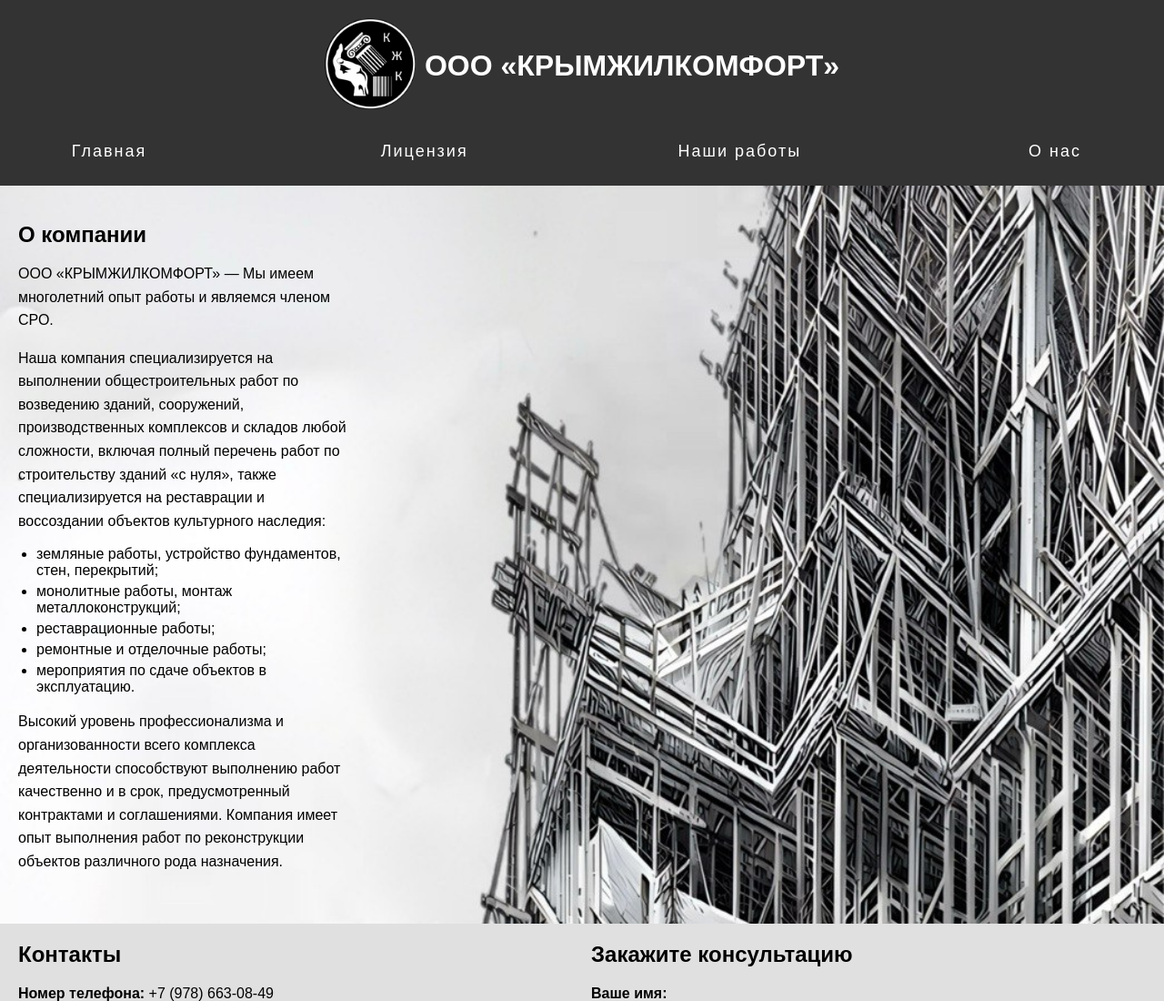
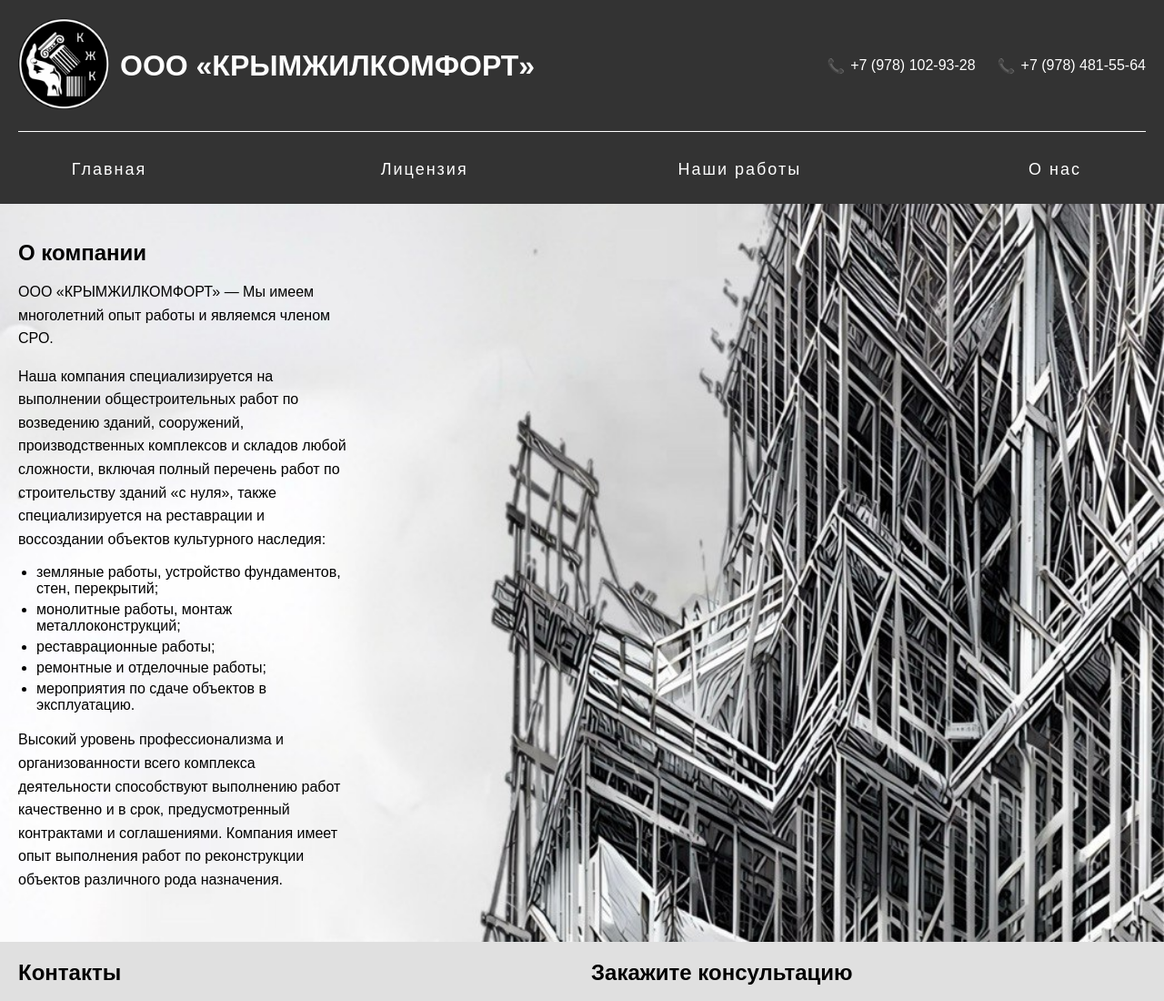
Before and after one commit to Red0ak97/crimealivcomfor, a React app: page / in a window 1280 px wide. Shown: the top 1100 px of the page at 91% size. Built offline with nearby package versions, Linux system fonts and the light colour scheme.

Commit message:
Визуальные изменения Header

```diff
--- a/src/components/header/Header.js
+++ b/src/components/header/Header.js
@@ -7,11 +7,23 @@ const Header = () => {
     <header className="header">
       <div className="header-content">
         <div className="header-logo-container">
-          <img src="/favicon.ico" alt="Логотип" className="header-logo" />{' '}
-          {/* Добавляем иконку */}
+          <img src="/favicon.ico" alt="Логотип" className="header-logo" />
         </div>
-        <h1>ООО «КРЫМЖИЛКОМФОРТ»</h1>
-        <p></p>
+
+        <div className="header-info">
+          <h1>ООО «КРЫМЖИЛКОМФОРТ»</h1>
+        </div>
+
+        <div className="header-phones">
+          <a href="tel:+79781029328">
+            <span className="phone-icon">📞</span>
+            +7 (978) 102-93-28
+          </a>
+          <a href="tel:+79784815564">
+            <span className="phone-icon">📞</span>
+            +7 (978) 481-55-64
+          </a>
+        </div>
       </div>
       <nav className="header-nav">
         <ul>
--- a/src/components/header/Header.scss
+++ b/src/components/header/Header.scss
@@ -1,47 +1,87 @@
 /* src/components/Header.scss */
 .header {
-  background-color: #333; /* Темный фон */
-  color: white; /* Белый текст */
+  background-color: #333;
+  color: #fff;
   padding: 20px;
   display: flex;
-  flex-direction: column; /* Меняем направление на вертикальное */
-  justify-content: space-between;
-  box-sizing: border-box; /* Учитываем внутренние отступы и границы */
+  flex-direction: column;
+  box-sizing: border-box;
 
   .header-content {
-    flex: 1;
-    text-align: center; /* Выравниваем текст по центру */
-    display: flex;
-    align-items: center; /* Выравниваем иконку и текст по вертикали */
-    justify-content: center; /* Выравниваем иконку и текст по горизонтали */
+    display: grid;
+    grid-template-columns: auto 1fr auto;
+    align-items: center;
+  }
 
-    .header-logo-container {
-      margin-right: 10px; /* Уменьшаем отступ справа от иконки */
-    }
+  /* ЛОГО + ТЕКСТ — СЛЕВА */
+  .header-logo-container {
+    margin-right: 12px;
 
     .header-logo {
-      width: 100px; /* Ширина иконки */
-      height: 100px; /* Высота иконки */
+      width: 100px;
+      height: 100px;
     }
   }
 
+  .header-info {
+    display: flex;
+    flex-direction: column;
+    align-items: flex-start;
+  }
+
+  /* ТЕЛЕФОНЫ — ПО ЦЕНТРУ */
+  .header-phones {
+    justify-content: center; /* Изменение на центрирование */
+    display: flex;
+    gap: 24px;
+
+    a {
+      display: flex;
+      align-items: center;
+      gap: 6px;
+      color: #fff;
+      text-decoration: none;
+      font-weight: 500;
+    }
+
+    a:hover,
+    a:visited,
+    a:active {
+      color: #fff;
+    }
+  }
+
+  /* МЕНЮ СНИЗУ */
   .header-nav {
+    margin-top: 20px;
+    position: relative; /* Добавляем относительное позиционирование */
+
+    &::before {
+      content: '';
+      position: absolute;
+      top: 0;
+      left: 0;
+      width: 100%;
+      height: 1px;
+      background-color: #fff;
+    }
+
     ul {
       list-style: none;
       padding: 0;
       margin: 0;
       display: flex;
-      justify-content: space-around; /* Равномерное распределение кнопок */
-      width: 100%; /* Растягиваем на всю ширину */
-      padding: 0; /* Уменьшаем внутренние отступы для контейнера кнопок */
-      box-sizing: border-box; /* Учитываем внутренние отступы и границы */
+      justify-content: space-around;
+      width: 100%;
+      box-sizing: border-box;
 
       li {
-        flex: 1; /* Равномерное распределение по ширине */
-        margin: 0; /* Убираем отступы между кнопками */
+        flex: 1;
+        margin: 0;
       }
+
       li:last-child {
-        flex-grow: 0; /* Заставляем последнюю кнопку занимать оставшееся пространство */
+        flex-grow: 0;
       }
     }
   }
```
